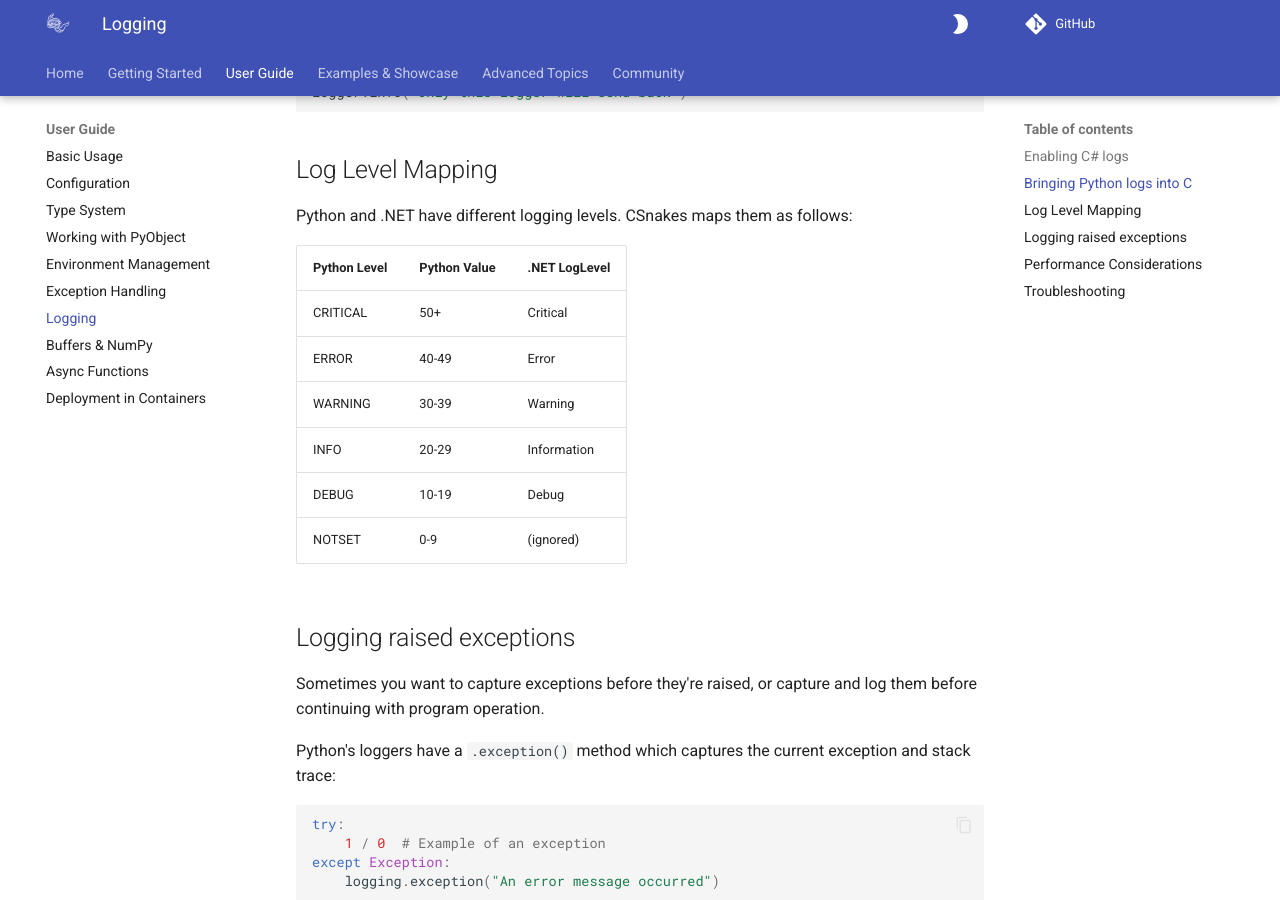
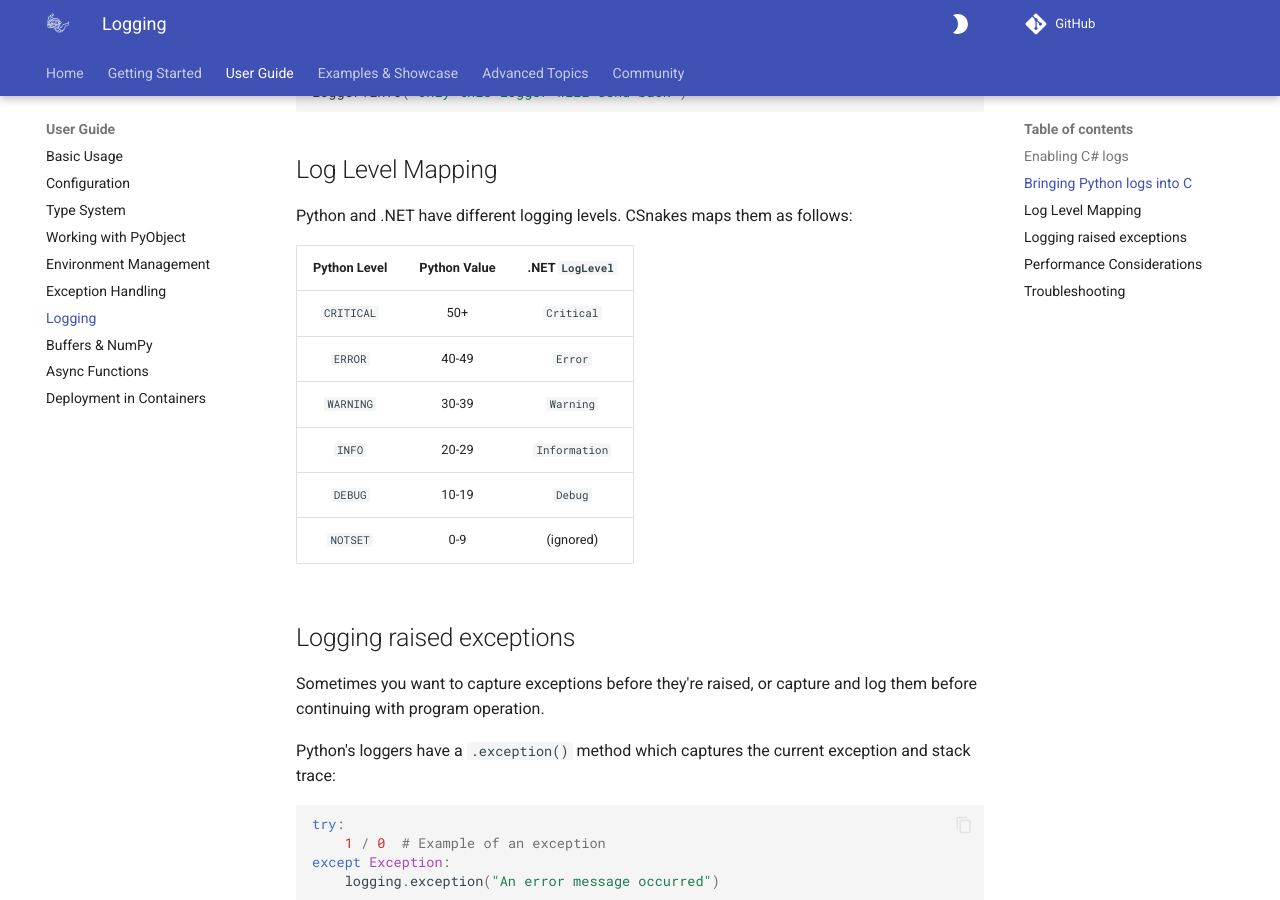
Before and after one commit to tonybaloney/CSnakes, an MkDocs documentation site: the page built from docs/user-guide/logging.md, in a window 1280 px wide and 900 px high, scrolled down 1861 px. Built offline with MkDocs 1.6.1 and Material for MkDocs 9.7.7, drawn with Linux system fonts in a browser that asks for light colours; comment, search, counter and statistics services are not loaded; the version menu is left out.

```diff
--- a/docs/user-guide/logging.md
+++ b/docs/user-guide/logging.md
@@ -89,14 +89,14 @@ logger.info("Only this logger will send back")
 
 Python and .NET have different logging levels. CSnakes maps them as follows:
 
-| Python Level | Python Value | .NET LogLevel |
-|--------------|--------------|---------------|
-| CRITICAL     | 50+          | Critical      |
-| ERROR        | 40-49        | Error         |
-| WARNING      | 30-39        | Warning       |
-| INFO         | 20-29        | Information   |
-| DEBUG        | 10-19        | Debug         |
-| NOTSET       | 0-9          | (ignored)     |
+| Python Level | Python Value | .NET `LogLevel` |
+| :----------: | :----------: | :-------------: |
+|  `CRITICAL`  |     50+      |   `Critical`    |
+|   `ERROR`    |    40-49     |     `Error`     |
+|  `WARNING`   |    30-39     |    `Warning`    |
+|    `INFO`    |    20-29     |  `Information`  |
+|   `DEBUG`    |    10-19     |     `Debug`     |
+|   `NOTSET`   |     0-9      |    (ignored)    |
 
 ## Logging raised exceptions
 
```
